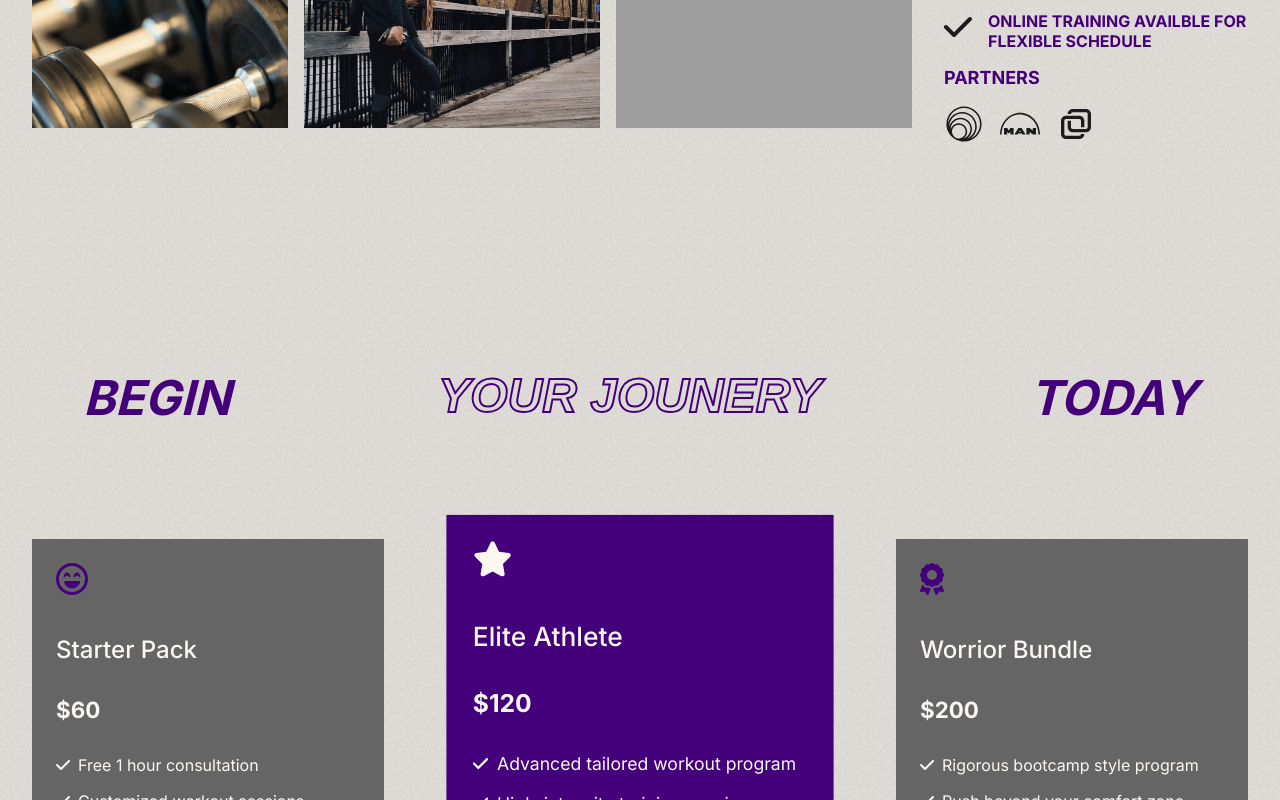
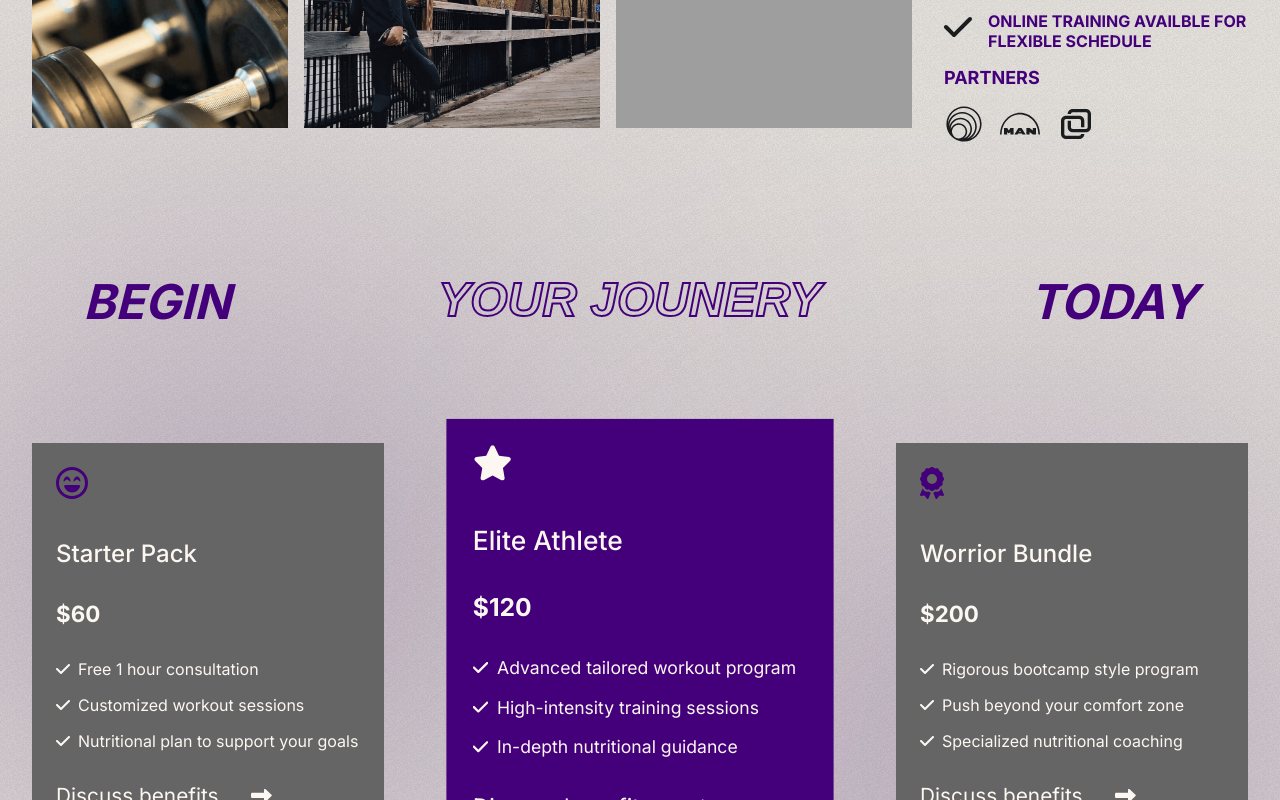
Before and after one commit to veronika-pomy/Fitness-Portfolio, a React (Create React App) app: page / in a window 1280 px wide. Shown: the part 2000-2800 px from the top of the page. Built offline with nearby package versions, Linux system fonts and the light colour scheme; grey boxes are pictures that could not be loaded; the HTML template or start-up script is replaced by a standard one.

Commit message:
added footer and styled the rest of the page - fixed background colors and issues with margins and paddins between componenet

```diff
--- a/package.json
+++ b/package.json
@@ -5,11 +5,13 @@
   "dependencies": {
     "@emailjs/browser": "^3.6.2",
     "@fortawesome/fontawesome-svg-core": "^6.4.2",
+    "@fortawesome/free-brands-svg-icons": "^6.4.2",
     "@fortawesome/free-solid-svg-icons": "^6.4.2",
     "@fortawesome/react-fontawesome": "^0.2.0",
     "@testing-library/jest-dom": "^5.16.4",
     "@testing-library/react": "^13.3.0",
     "@testing-library/user-event": "^13.5.0",
+    "dotenv": "^16.3.1",
     "emailjs": "^4.0.3",
     "framer-motion": "^6.3.15",
     "number-counter": "^1.0.3",
--- a/src/App.css
+++ b/src/App.css
@@ -13,7 +13,8 @@
     --glow-shadow-purple-plan: #54306ee6;
     --glow-shadow-gray-plan: #383639d5;
     --certificate: #edd66f;
-    --card-color: #ab9cb5b9;
+    --card-color: #5f5c60b9;
+    --glow-shadow-purple-sm-icon: rgba(30, 5, 44, 0.893);
   }
 
   .app-container {
@@ -52,3 +53,14 @@
   .btn:hover {
     cursor: pointer;
   }
+
+  .blur {
+    background: rgba(55, 14, 96, 0.713);
+    position: absolute;
+    /* circle shape */
+    border-radius: 50%;
+    /* blur effect */
+    filter: blur(200px);
+    /* always push to the back */
+    z-index: -9;
+  }
--- a/src/App.js
+++ b/src/App.js
@@ -5,6 +5,7 @@ import Motivation from './components/Motivation';
 import Pricing from './components/Pricing';
 import Testimonials from './components/Testimonials';
 import Join from './components/Join';
+import Footer from './components/Footer';
 
 function App() {
   return (
@@ -15,6 +16,7 @@ function App() {
       <Pricing />
       <Testimonials />
       <Join />
+      <Footer />
     </div>
   );
 }
--- /dev/null
+++ b/src/components/Footer.jsx
@@ -0,0 +1,29 @@
+import React from 'react';
+import '../style/Footer.css';
+import { FontAwesomeIcon } from '@fortawesome/react-fontawesome';
+import { faLinkedin, faSquareInstagram, faSquareFacebook, faTiktok } from '@fortawesome/free-brands-svg-icons';
+import logoFooter from '../assets/imgs/logo-1.png';
+
+const Footer = () => {
+  return (
+    <div className='footer-container'>
+        <hr />
+        <div className='footer-wrapper'>
+            <div className="footer-icons-wrapper">
+                <FontAwesomeIcon icon={faLinkedin} className='footer-icon' />
+                <FontAwesomeIcon icon={faSquareInstagram} className='footer-icon' />
+                <FontAwesomeIcon icon={faSquareFacebook} className='footer-icon' />
+                <FontAwesomeIcon icon={faTiktok} className='footer-icon' />
+            </div>
+            <div className="footer-logo">
+                <img src={logoFooter} alt="Logo reads CJ Fitness Instructor" />
+            </div>
+        </div>
+        {/* color gradient */}
+        <div className="blur footer-blur-left"></div>
+        <div className="blur footer-blur-right"></div>
+    </div>
+  )
+}
+
+export default Footer
--- a/src/components/Hero.jsx
+++ b/src/components/Hero.jsx
@@ -1,6 +1,5 @@
 import React from 'react';
 import Headshot from '../assets/imgs/headshot.png';
-import Background from '../assets/imgs/hero-background.png';
 import '../style/Hero.css'
 import Header from'./Header.jsx';
 import Promo from'./Promo.jsx';
@@ -12,6 +11,8 @@ import { faCertificate } from '@fortawesome/free-solid-svg-icons';
 const Hero = () => {
   return (
     <div className="hero-container">
+        {/* color gradient  */}
+        <div className="blur hero-blur"></div>
         <div className="left-hero">
             <Header />
             <Promo />
@@ -34,11 +35,6 @@ const Hero = () => {
             alt="Personal trainer headshot"
             className="hero-img"
           />
-          {/* <img
-            src={Background}
-            alt="Mesh background PNG Designed By 699pic, web link attributed in the readme file"
-            className="hero-img-background"
-          /> */}
         </div>
     </div>
   )
--- a/src/components/Join.jsx
+++ b/src/components/Join.jsx
@@ -7,8 +7,8 @@ const Join = () => {
     const form = useRef();
 
     const sendEmail = (e) => {
-        e.preventDefault();
-
+        e.preventDefault(process.env.REACT_APP_YOUR_PUBLIC_KEY);
+        // console.log(process.env.REACT_APP_YOUR_PUBLIC_KEY);
         emailjs.sendForm(process.env.REACT_APP_YOUR_SERVICE_ID, process.env.REACT_APP_YOUR_TEMPLATE_ID, form.current, process.env.REACT_APP_YOUR_PUBLIC_KEY)
           .then((result) => {
               console.log(result.text);
--- a/src/components/Pricing.jsx
+++ b/src/components/Pricing.jsx
@@ -10,6 +10,9 @@ import { faRightLong } from '@fortawesome/free-solid-svg-icons';
 const Pricing = () => {
   return (
     <div className='pricing-container'>
+        {/* color gradient */}
+        <div className="blur pricing-blur-left"></div>
+        <div className="blur pricing-blur-right"></div>
         <div className="pricing-header">
             <span>Begin </span>
             <span className='outline-text'>your jounery </span>
--- /dev/null
+++ b/src/style/Footer.css
@@ -0,0 +1,57 @@
+.footer-container {
+    position: relative;
+    padding-top: 2rem;
+}
+
+.footer-container > hr {
+    border: 1px solid var(--purple);
+}
+
+.footer-wrapper {
+    display: flex;
+    flex-direction: column;
+    align-items: center;
+    justify-content: center;
+    height: 20rem;
+    padding: 1rem 2rem;
+    gap: 4rem;
+}
+
+.footer-icons-wrapper {
+    display: flex;
+    gap: 4rem;
+}
+
+.footer-icon {
+    color: var(--darkGrey);
+    width: 2rem;
+    height: 2rem;
+    cursor: pointer;
+}
+
+.footer-icon:hover {
+    color: var(--glow-shadow-purple-sm-icon);
+    transition: all .4s ease;
+}
+
+.footer-logo > img {
+    width: 12rem;
+}
+
+.footer-blur-left {
+    bottom: 0;
+    left: 15%;
+    width: 24rem;
+    height: 12rem;
+    filter: blur(300px);
+    background-color: rgba(94, 1, 201, 0.84);
+}
+
+.footer-blur-right {
+    bottom: 0;
+    right: 15%;
+    width: 24rem;
+    height: 12rem;
+    filter: blur(300px);
+    background-color: rgba(0, 0, 255, 0.769);
+}
--- a/src/style/Hero.css
+++ b/src/style/Hero.css
@@ -1,6 +1,13 @@
 .hero-container {
     display: flex;
     justify-content: space-between;
+}
+
+.hero-blur {
+    width: 22rem;
+    height: 30rem;
+    left: 0;
+
 }
 
 .left-hero {
--- a/src/style/Join.css
+++ b/src/style/Join.css
@@ -1,5 +1,6 @@
 .join-container {
     display: flex;
+    justify-content: space-between;
     padding: 0 6rem;
     gap: 10rem;
 }
@@ -33,8 +34,8 @@
 
 .right-join {
     display: flex;
+    align-items: center;
     justify-content: center;
-    align-items: flex-end;
 }
 
 .email-container {
@@ -48,14 +49,27 @@
     background-color: transparent;
     border: none;
     outline: none;
-    color: var(--darkGrey);
+    color: var(--appColor);
 }
 
 ::placeholder {
-    color: var(--darkGrey);
+    color: var(--appColor);
 }
 
 .btn-join {
     background-color: var(--purple);
     color: var(--appColor);
 }
+
+.btn-join:hover {
+    color: var(--lightgray);
+    box-shadow: 0 3px 10px var(--glow-shadow-gray-plan);
+    transition: all .4s ease;
+}
+
+.btn-join:active {
+    background-color: var(--purple);
+    color: var(--appColor);
+    box-shadow: none;
+    transition: all .4s ease;
+}
--- a/src/style/Pricing.css
+++ b/src/style/Pricing.css
@@ -5,6 +5,20 @@
     padding: 0 2rem;
     gap: 4rem;
     position: relative;
+}
+
+.pricing-blur-left {
+    width: 30rem;
+    height: 20rem;
+    top: 2rem;
+    left: 0rem;
+}
+
+.pricing-blur-right {
+    width: 30rem;
+    height: 20rem;
+    top: 14rem;
+    right: 2rem;
 }
 
 .pricing-header {
@@ -17,6 +31,7 @@
     text-transform: uppercase;
     font-style: oblique;
     padding-bottom: 3rem;
+    margin-top: -6rem;
 }
 
 .pricing-plans {
--- a/src/style/Testimonials.css
+++ b/src/style/Testimonials.css
@@ -1,7 +1,7 @@
 .testimonials-container {
     display: flex;
     gap: 1rem;
-    padding: 0 2rem 0 6rem;
+    padding: 2rem 2rem 2rem 6rem;
 }
 
 .left-testimonials {
```
Also changed, not shown: src/assets/imgs/hero-background.png (deleted), 1 other file (tests, documents, lock files or other folders).
